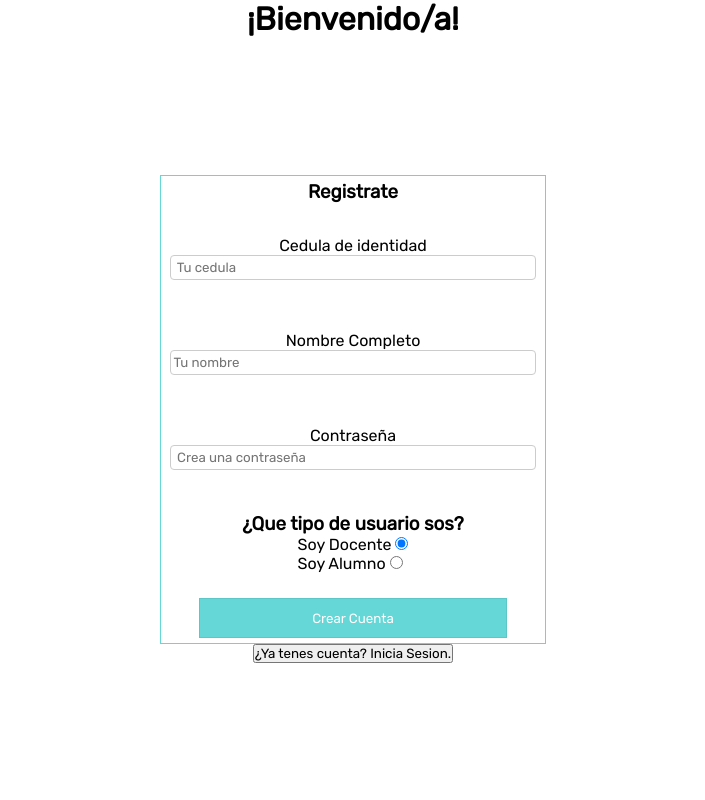
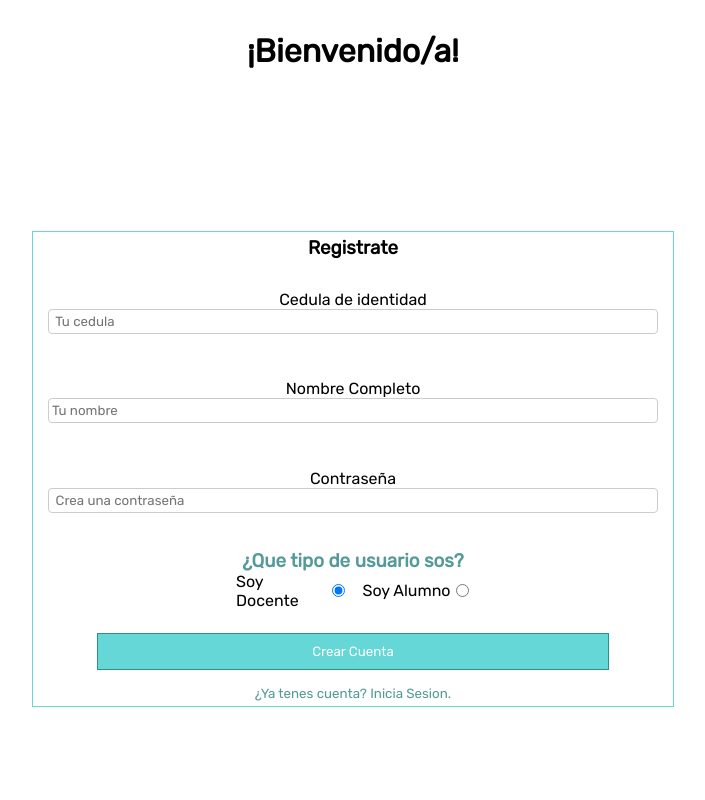
Before and after one commit to diegomonzondiaz/Utu-connect, a PHP site: page /login/paginas/crearCuenta.html in a window 1280 px wide. Shown: the whole page, without its empty margins (287-992 px from the left). Run offline with PHP 8.4, Linux system fonts and the light colour scheme.

Commit message:
Cambios formularios

```diff
--- a/login/paginas/crearCuenta.html
+++ b/login/paginas/crearCuenta.html
@@ -41,8 +41,9 @@
             </div>
         </div>
         <input class="btn_crear" type="submit" value="Crear Cuenta">
+        <button class="btn_cambiar" onclick="cambiar()">¿Ya tenes cuenta? Inicia Sesion.</button>
     </form>
-    <button class="btn_cambiar" onclick="cambiar()">¿Ya tenes cuenta? Inicia Sesion.</button>
+
 </section>
 </body>
 <script>
--- a/login/paginas/css/formularios.css
+++ b/login/paginas/css/formularios.css
@@ -2,7 +2,7 @@
 
 :root{
     --color_page: #64D7D6;
-    --color_sombra: rgba(90,194,193,0.75);
+    --color_sombra: rgba(27, 120, 119, 0.75);
 
 }
 
@@ -18,6 +18,15 @@ body{
     display: flex;
     flex-direction: column;
     align-items: center;
+    gap: .5em;
+}
+
+h1{
+    position: relative;
+    padding: 1em;
+    width: 100%;
+    height: 10%;
+    text-align: center;
 }
 
 .grupo-boton_formulario{
@@ -27,20 +36,21 @@ body{
     display: flex;
     flex-direction: column;
     justify-content: center;
+    gap: 1em;
     align-items: center;
 }
 
 .formulario{
     position: relative;
-    width: 30%;
-    height: 60%;
+    width: 50%;
+    height: 70%;
     display: flex;
     flex-direction: column;
     align-items: center;
     justify-content: center;
     gap: 1em;
+    padding-top: 5px;
     padding-bottom: 5px;
-    padding-top: 5px;
     border: 1px solid var(--color_page);
 }
 
@@ -60,7 +70,14 @@ body{
     align-items: center;
 }
 
-.grupo ul{
+.grupo ul, .grupo ul li{
+    position: relative;
+    width: 100%;
+    height: max-content;
+    display: flex;
+    gap: 5px;
+    justify-content: center;
+    align-items: center;
     list-style: none;
 }
 
@@ -79,6 +96,17 @@ body{
     background: linear-gradient(77deg, rgba(2,0,36,1) 0%, rgba(51,108,113,1) 100%);
 }
 
+.grupo ul{
+    position: relative;
+    width: 100%;
+    display: flex;
+    gap: 1em;
+}
+
+.grupo h3{
+    color: var(--color_sombra);
+}
+
 input[type="text"], input[type="password"], input[type="number"]{
     width: 95%;
     padding-top: 4px;
@@ -92,3 +120,14 @@ input[type=number]::-webkit-outer-spin-button {
   -webkit-appearance: none;
   margin: 0;
 }
+
+
+.btn_cambiar{
+    background-color: transparent;
+    color: var(--color_sombra);
+    border: none;
+}
+
+.btn_cambiar:hover{
+    text-decoration: underline;
+}
```
Also changed, not shown: login/paginas/iniciarSesion.html (+8 -8 lines).
